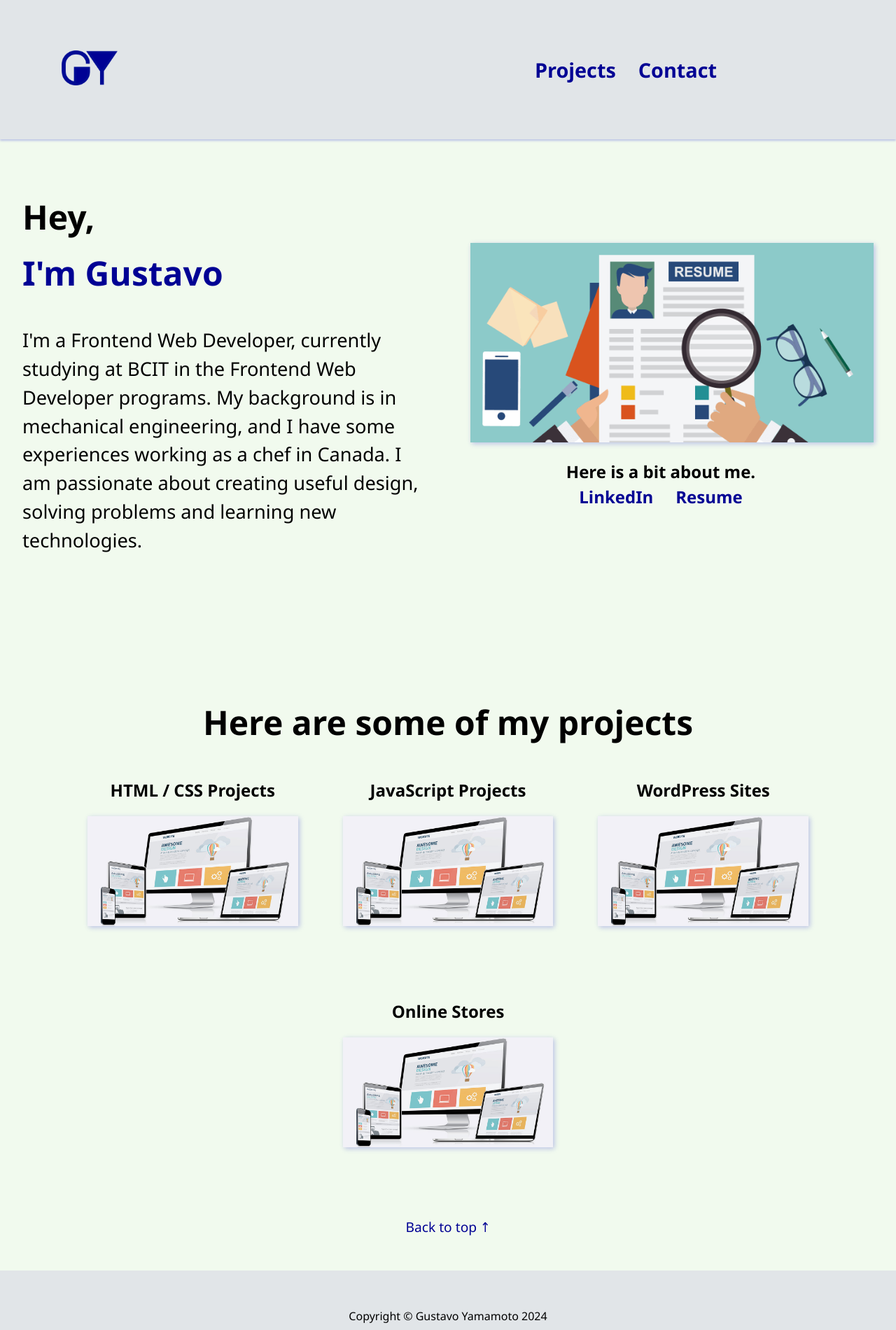
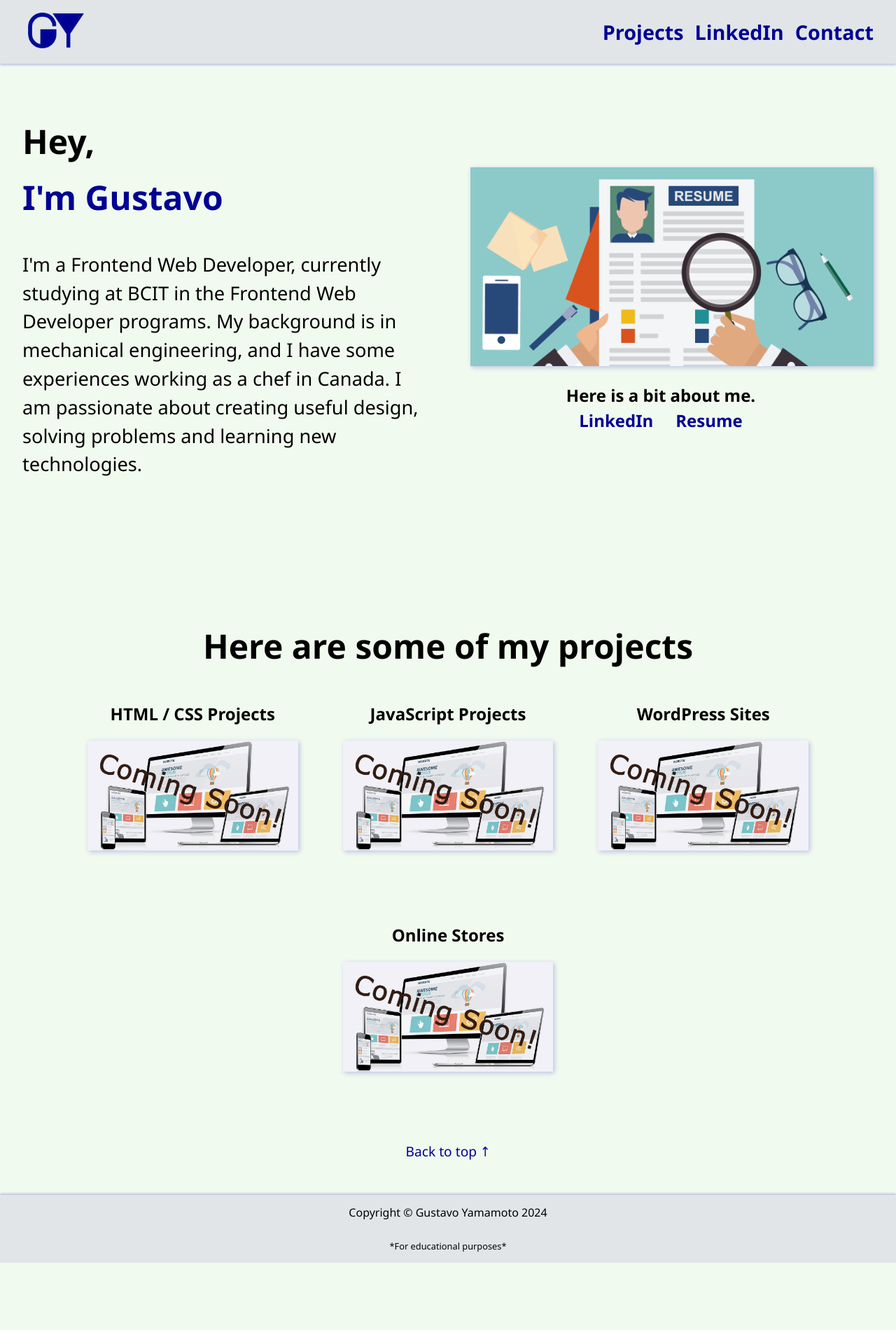
Before and after one commit to gusyamamoto/landing_page, a plain HTML site: page index.html in a window 1280 px wide. Shown: the top 1900 px of the page at 70% size. After the commit the page ends 1804 px from the top, so only its background shows below. Drawn offline with Linux system fonts and the light colour scheme.

Commit message:
Last update

```diff
--- a/index.html
+++ b/index.html
@@ -12,12 +12,13 @@
 <body>
 
     <header>
-        <nav class="site-wrapper">
+        <nav class="nav-wrapper">
             <figure>
                 <a href="index.html"><img src="styles/Asset 2@3x.png" class="logo" alt="Logo Gustavo"></a>
             </figure>
             <ul>
                 <li><a href="#projects" class="nav-link">Projects</a></li>
+                <li><a href="https://www.linkedin.com/in/gustavo-yamamoto-bb914872/" target="_blank" class="nav-link">LinkedIn</a></li>
                 <li><a href="mailto:gyamamoto1@my.bcit.ca" class="nav-link" target="_blank">Contact</a></li>
             </ul>
         </nav>
@@ -50,22 +51,22 @@
         <section id="projects">
             <div class="project-wrapper">
                 <h3>HTML / CSS Projects</h3>
-                <a href="#"><img src="styles/projects-image.jpg" alt="HTML / CSS Projects"></a>
+                <a href="#"><img src="styles/projects-image-coming.jpg" alt="HTML / CSS Projects"></a>
             </div>
 
             <div class="project-wrapper">
                 <h3>JavaScript Projects</h3>
-                <a href="#"><img src="styles/projects-image.jpg" alt="JavaScript Projects"></a>
+                <a href="#"><img src="styles/projects-image-coming.jpg" alt="JavaScript Projects"></a>
             </div>
 
             <div class="project-wrapper">
                 <h3>WordPress Sites</h3>
-                <a href="#"><img src="styles/projects-image.jpg" alt="WordPress Sites"></a>
+                <a href="#"><img src="styles/projects-image-coming.jpg" alt="WordPress Sites"></a>
             </div>
 
             <div class="project-wrapper">
                 <h3>Online Stores</h3>
-                <a href="#"><img src="styles/projects-image.jpg" alt="Online Stores"></a>
+                <a href="#"><img src="styles/projects-image-coming.jpg" alt="Online Stores"></a>
             </div>
         </section>
 
@@ -75,7 +76,7 @@
             </a>
         </section>
     </main>
-    <footer class="site-wrapper">
+    <footer>
         <p>Copyright &copy Gustavo Yamamoto 2024</p>
         <p class="educational">*For educational purposes*</p>
     </footer>
--- a/styles/style.css
+++ b/styles/style.css
@@ -3,18 +3,18 @@ body {
     font-family:'Segoe UI', Tahoma, Geneva, Verdana, sans-serif;
 }
 
+.nav-wrapper,
 .site-wrapper {
     max-width: 90rem;
     margin: 0 auto;
+}
+
+.site-wrapper {
     padding: 2rem;
 }
 
 li {
     list-style: none;
-}
-
-.educational {
-    font-size: .8rem;
 }
 
 /* LINKS STYLE */
@@ -38,8 +38,8 @@ a:active {
 /* HEADER & NAV */
 
 .logo {
-    margin: 1rem;
     width: 5rem;
+    min-width: 3rem;
 }
 
 nav,
@@ -47,8 +47,9 @@ ul {
     display: flex;
     justify-content: space-between;
     align-items: center;
-    font-size: 1.5rem;
+    font-size: 1rem;
     font-weight: 700;
+    padding-left: 0;
 }
 
 nav {
@@ -57,7 +58,7 @@ nav {
 }
 
 .nav-link {
-    margin-right: 2rem;
+    margin-right: 1rem;
 }
 
 
@@ -130,13 +131,21 @@ nav {
 /* FOOTER */
 
 footer {
-    background-color: #e1e5e8
+    background-color: #e1e5e8;
+    box-shadow: 0px -2px 3px #0000c73b;
+    max-width: 90rem;
+    margin: 0 auto;
 }
 
 footer p {
     font-size: 1rem;
     text-align: center;
-    padding: .5rem 0;
+    padding: 1rem;
+    margin: 0;
+}
+
+.educational {
+    font-size: .8rem;
 }
 
 
@@ -147,7 +156,7 @@ footer p {
 /* RESPONSIVE NAV */
 
 nav ul {
-    margin-right: 12rem;
+    margin-right: 1rem;
     font-size: 1.8rem;
 }
 
```
Also changed, not shown: styles/projects-image-coming.jpg (added).
